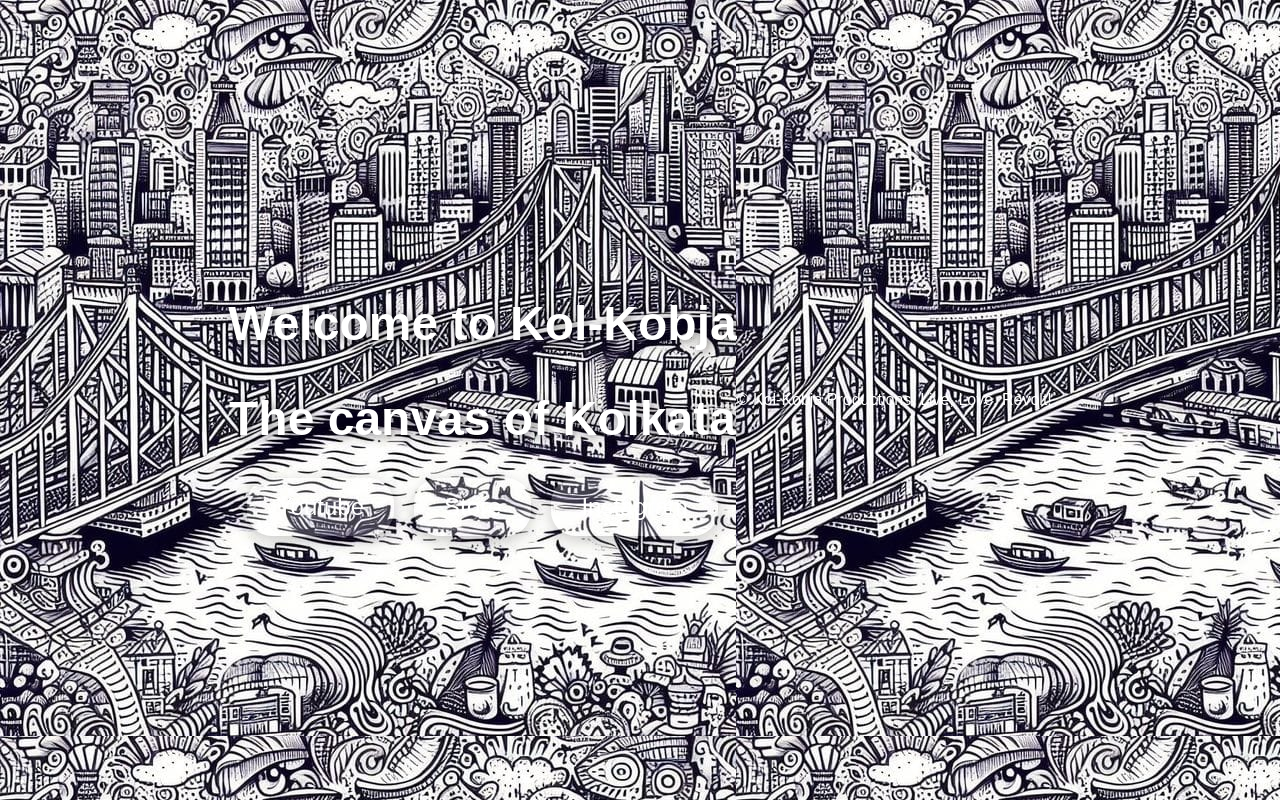
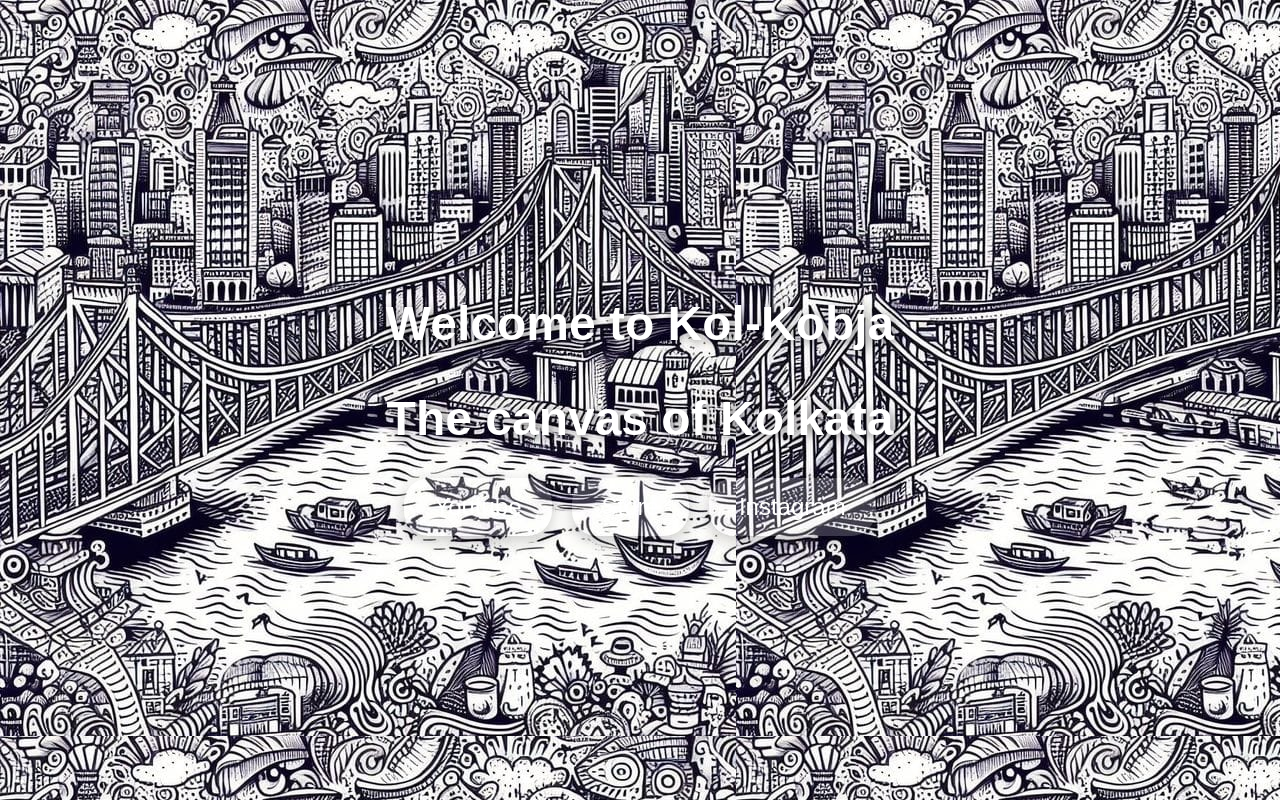
Before and after one commit to kol-kobja-studio/qr_landing, a plain HTML site: page index.html in a window 1280 px wide. Drawn offline with Linux system fonts and the light colour scheme.

Commit message:
Update index.html-footer removal

```diff
--- a/index.html
+++ b/index.html
@@ -16,11 +16,6 @@
       <a href="https://www.instagram.com/kolkobja/" target="_blank" rel="noopener noreferrer" class="artistic-link">Instagram</a>
     </div>
   </div>
-  <div class="container">
-    <footer>
-        &copy; Kol-Kobja Productions. Live, Love, Revolt!
-    </footer>
-  </div>
   <script src="script.js"></script>
 </body>
 </html>
```
